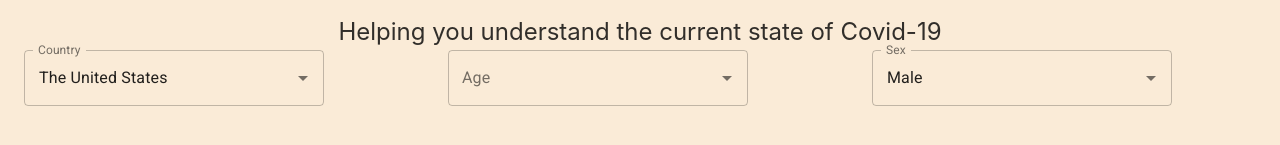
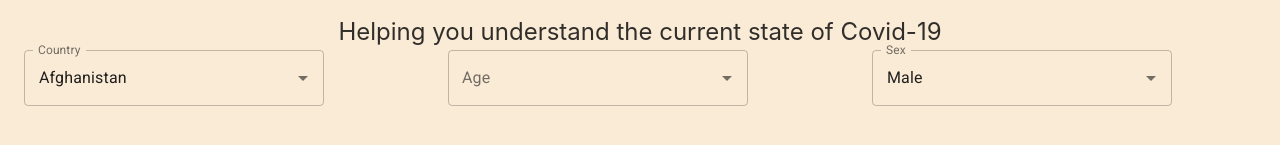
Before and after one commit to BiqianCheng/COVID-19-analysis-website, a Next.js app in the folder web/: page / in a window 1280 px wide. Shown: the part 197-342 px from the top of the page. Built offline with nearby package versions, Linux system fonts and the light colour scheme.

Commit message:
Update countries and sex dropdown options

```diff
--- a/web/pages/index.js
+++ b/web/pages/index.js
@@ -8,9 +8,9 @@ import Paper from "@material-ui/core/Paper";
 import Autocomplete from "@material-ui/lab/Autocomplete";
 import TextField from "@material-ui/core/TextField";
 
-const countries = ["The United States", "Brazil", "India", "Russia", "China"];
-const age = ["18","23","24"];
-const sex = ["Male", "Female", "Other"];
+const countries = ["Afghanistan", "Algeria", "Australia", "Austria", "Bahrain", "Belgium", "Cambodia", "Canada", "China", "Croatia", "Egypt", "Finland", "France", "Germany", "Hong Kong", "India", "Iran", "Israel", "Italy", "Japan", "Kuwait", "Lebanon", "Malaysia", "Nepal", "Phillipines", "Russia", "Singapore", "South Korea", "Spain", "Sri Lanka", "Sweden", "Switzerland", "Taiwan", "Thailand", "UAE", "UK", "USA", "Vietnam"];
+const age = ["18", "23", "24"];
+const sex = ["Male", "Female", "NA"];
 
 export default function Home() {
   const [value, setValue] = React.useState({
@@ -37,7 +37,7 @@ export default function Home() {
                 <Autocomplete
                   value={value.countries}
                   onChange={(event, newValue) => {
-                    setValue({ ...value,countries: newValue });
+                    setValue({ ...value, countries: newValue });
                   }}
                   // inputValue={inputValue.countries}
                   // onInputChange={(event, newInputValue) => {
@@ -57,7 +57,7 @@ export default function Home() {
                 <Autocomplete
                   value={value.age}
                   onChange={(event, newValue) => {
-                    setValue({...value,age: newValue});
+                    setValue({ ...value, age: newValue });
                   }}
                   id="controllable-states-demo"
                   options={age}
@@ -73,7 +73,7 @@ export default function Home() {
                 <Autocomplete
                   value={value.sex}
                   onChange={(event, newValue) => {
-                    setValue({ ...value,sex: newValue });
+                    setValue({ ...value, sex: newValue });
                   }}
                   // inputValue={inputValue.sex}
                   // onInputChange={(event, newInputValue) => {
```
